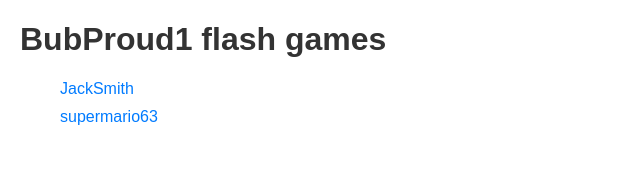
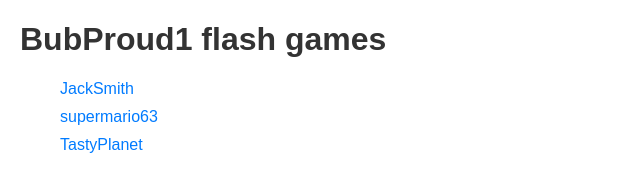
Before and after one commit to bubproud1/bubproud1.github.io, a plain HTML site: page index.html in a window 1280 px wide. Shown: the whole page, without its empty margins (0-640 px from the left). Drawn offline with Linux system fonts and the light colour scheme.

Commit message:
Update index.html

```diff
--- a/index.html
+++ b/index.html
@@ -32,6 +32,7 @@
     <ul>
         <li><a href="JackSmith">JackSmith</a></li>
         <li><a href="supermario63">supermario63</a></li>
+        <li><a href="TastyPlanet">TastyPlanet</a></li>
         <!-- Add more files as needed -->
     </ul>
 </body>
```
